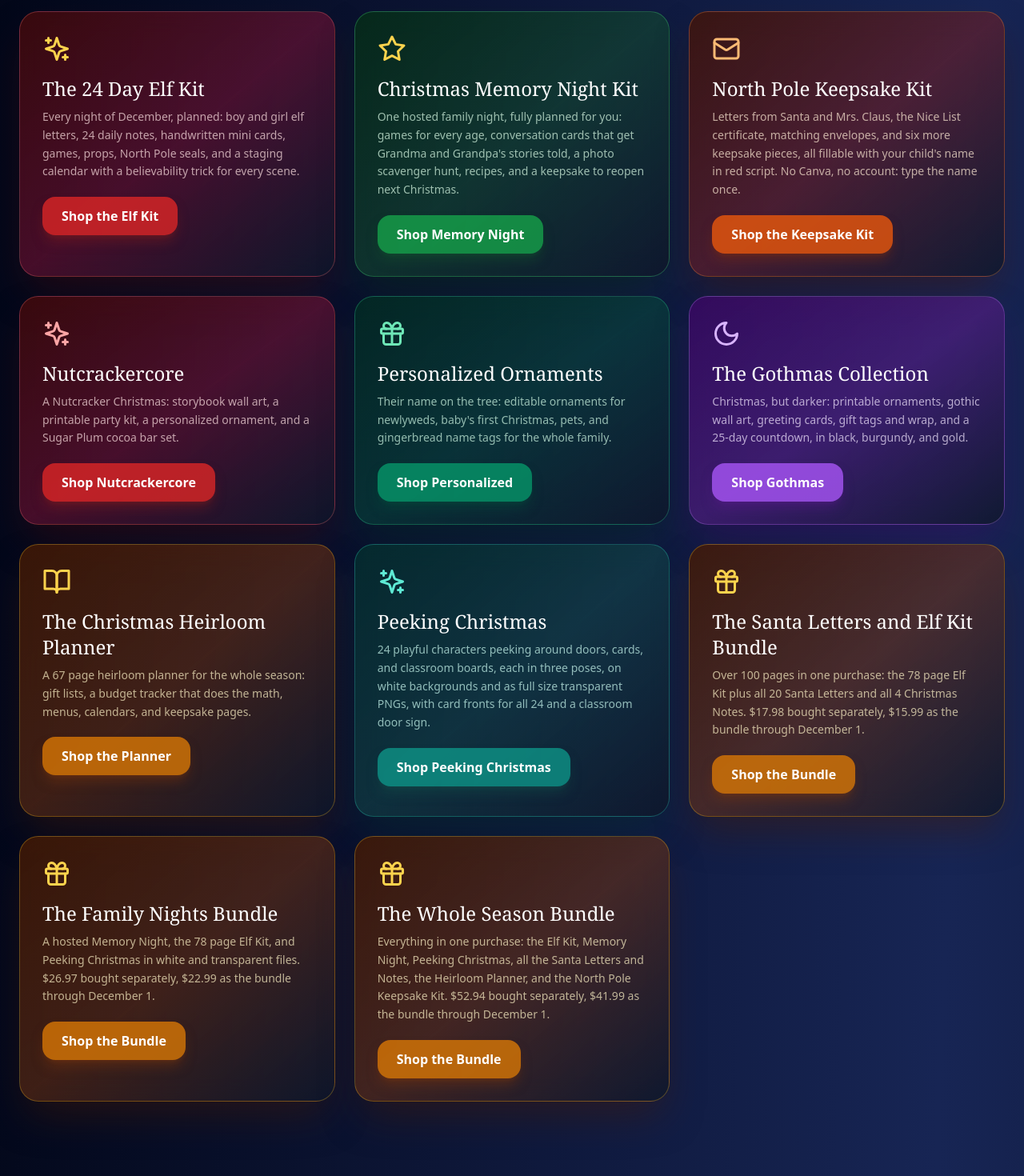
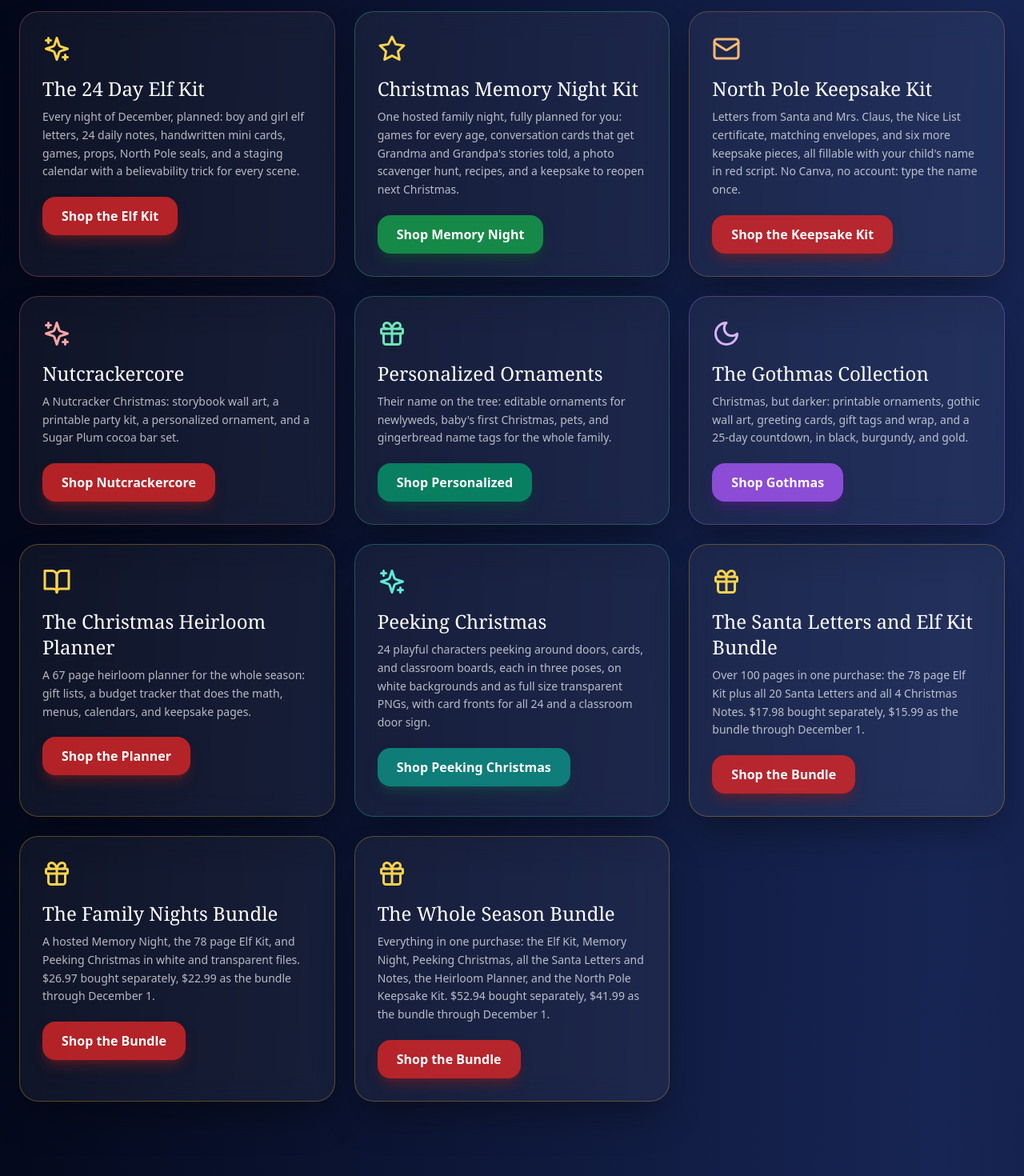
Before and after one commit to JULDDLLC/ChristmasFun.store, a React (Vite) app: page / in a window 1280 px wide. Shown: the part 1060-2530 px from the top of the page at 80% size. Built offline with nearby package versions, Linux system fonts and the light colour scheme; no server answers.

Commit message:
Collections banner: clear glass cards, no colored gradients, no browns; amber/orange buttons to red

```diff
--- a/src/pages/Christmas.tsx
+++ b/src/pages/Christmas.tsx
@@ -1605,11 +1605,11 @@ function ChristmasContent() {
           <div className="grid grid-cols-1 md:grid-cols-2 xl:grid-cols-3 gap-6">
             <a
               href="#elf-kit"
-              className="block rounded-3xl border border-red-400/30 bg-gradient-to-br from-red-950/80 via-rose-900/50 to-slate-900/80 backdrop-blur-xl px-7 py-7 shadow-2xl shadow-red-950/50 hover:border-red-300/60 transition-colors"
+              className="block rounded-3xl border border-red-400/30 bg-white/5 backdrop-blur-xl px-7 py-7 shadow-2xl shadow-black/40 hover:border-red-300/60 transition-colors"
             >
               <Sparkles className="w-9 h-9 text-amber-300 mb-4" />
               <h3 className="text-2xl font-serif text-white mb-2">The 24 Day Elf Kit</h3>
-              <p className="text-red-100/70 text-sm leading-relaxed mb-5">
+              <p className="text-white/70 text-sm leading-relaxed mb-5">
                 Every night of December, planned: boy and girl elf letters, 24 daily notes,
                 handwritten mini cards, games, props, North Pole seals, and a staging calendar
                 with a believability trick for every scene.
@@ -1620,11 +1620,11 @@ function ChristmasContent() {
             </a>
             <a
               href="#memory-night"
-              className="block rounded-3xl border border-green-400/30 bg-gradient-to-br from-green-950/80 via-green-900/50 to-slate-900/80 backdrop-blur-xl px-7 py-7 shadow-2xl shadow-green-950/50 hover:border-green-300/60 transition-colors"
+              className="block rounded-3xl border border-green-400/30 bg-white/5 backdrop-blur-xl px-7 py-7 shadow-2xl shadow-black/40 hover:border-green-300/60 transition-colors"
             >
               <Star className="w-9 h-9 text-amber-300 mb-4" />
               <h3 className="text-2xl font-serif text-white mb-2">Christmas Memory Night Kit</h3>
-              <p className="text-green-100/70 text-sm leading-relaxed mb-5">
+              <p className="text-white/70 text-sm leading-relaxed mb-5">
                 One hosted family night, fully planned for you: games for every age, conversation
                 cards that get Grandma and Grandpa's stories told, a photo scavenger hunt, recipes,
                 and a keepsake to reopen next Christmas.
@@ -1635,26 +1635,26 @@ function ChristmasContent() {
             </a>
             <a
               href="#keepsake-kit"
-              className="block rounded-3xl border border-orange-400/30 bg-gradient-to-br from-orange-950/80 via-red-900/50 to-slate-900/80 backdrop-blur-xl px-7 py-7 shadow-2xl shadow-orange-950/50 hover:border-orange-300/60 transition-colors"
+              className="block rounded-3xl border border-orange-400/30 bg-white/5 backdrop-blur-xl px-7 py-7 shadow-2xl shadow-black/40 hover:border-orange-300/60 transition-colors"
             >
               <Mail className="w-9 h-9 text-orange-300 mb-4" />
               <h3 className="text-2xl font-serif text-white mb-2">North Pole Keepsake Kit</h3>
-              <p className="text-orange-100/70 text-sm leading-relaxed mb-5">
+              <p className="text-white/70 text-sm leading-relaxed mb-5">
                 Letters from Santa and Mrs. Claus, the Nice List certificate, matching envelopes,
                 and six more keepsake pieces, all fillable with your child's name in red script.
                 No Canva, no account: type the name once.
               </p>
-              <span className="inline-block px-6 py-3 rounded-2xl bg-orange-600/80 text-white font-semibold shadow-lg shadow-orange-900/50">
+              <span className="inline-block px-6 py-3 rounded-2xl bg-red-600/80 text-white font-semibold shadow-lg shadow-red-900/50">
                 Shop the Keepsake Kit
               </span>
             </a>
             <a
               href="#nutcrackercore"
-              className="block rounded-3xl border border-red-400/30 bg-gradient-to-br from-red-950/80 via-rose-900/50 to-slate-900/80 backdrop-blur-xl px-7 py-7 shadow-2xl shadow-red-950/50 hover:border-red-300/60 transition-colors"
+              className="block rounded-3xl border border-red-400/30 bg-white/5 backdrop-blur-xl px-7 py-7 shadow-2xl shadow-black/40 hover:border-red-300/60 transition-colors"
             >
               <Sparkles className="w-9 h-9 text-red-300 mb-4" />
               <h3 className="text-2xl font-serif text-white mb-2">Nutcrackercore</h3>
-              <p className="text-red-100/70 text-sm leading-relaxed mb-5">
+              <p className="text-white/70 text-sm leading-relaxed mb-5">
                 A Nutcracker Christmas: storybook wall art, a printable party kit, a
                 personalized ornament, and a Sugar Plum cocoa bar set.
               </p>
@@ -1664,11 +1664,11 @@ function ChristmasContent() {
             </a>
             <a
               href="#personalized"
-              className="block rounded-3xl border border-emerald-400/30 bg-gradient-to-br from-emerald-950/80 via-emerald-900/50 to-slate-900/80 backdrop-blur-xl px-7 py-7 shadow-2xl shadow-emerald-950/50 hover:border-emerald-300/60 transition-colors"
+              className="block rounded-3xl border border-emerald-400/30 bg-white/5 backdrop-blur-xl px-7 py-7 shadow-2xl shadow-black/40 hover:border-emerald-300/60 transition-colors"
             >
               <Gift className="w-9 h-9 text-emerald-300 mb-4" />
               <h3 className="text-2xl font-serif text-white mb-2">Personalized Ornaments</h3>
-              <p className="text-emerald-100/70 text-sm leading-relaxed mb-5">
+              <p className="text-white/70 text-sm leading-relaxed mb-5">
                 Their name on the tree: editable ornaments for newlyweds, baby's first
                 Christmas, pets, and gingerbread name tags for the whole family.
               </p>
@@ -1678,11 +1678,11 @@ function ChristmasContent() {
             </a>
             <a
               href="#gothmas"
-              className="block rounded-3xl border border-purple-400/30 bg-gradient-to-br from-purple-950/80 via-purple-900/60 to-slate-900/80 backdrop-blur-xl px-7 py-7 shadow-2xl shadow-purple-950/50 hover:border-purple-300/60 transition-colors"
+              className="block rounded-3xl border border-purple-400/30 bg-white/5 backdrop-blur-xl px-7 py-7 shadow-2xl shadow-black/40 hover:border-purple-300/60 transition-colors"
             >
               <Moon className="w-9 h-9 text-purple-300 mb-4" />
               <h3 className="text-2xl font-serif text-white mb-2">The Gothmas Collection</h3>
-              <p className="text-purple-100/70 text-sm leading-relaxed mb-5">
+              <p className="text-white/70 text-sm leading-relaxed mb-5">
                 Christmas, but darker: printable ornaments, gothic wall art, greeting cards,
                 gift tags and wrap, and a 25-day countdown, in black, burgundy, and gold.
               </p>
@@ -1692,25 +1692,25 @@ function ChristmasContent() {
             </a>
             <a
               href="#heirloom-planner"
-              className="block rounded-3xl border border-amber-400/30 bg-gradient-to-br from-amber-950/80 via-amber-900/50 to-slate-900/80 backdrop-blur-xl px-7 py-7 shadow-2xl shadow-amber-950/50 hover:border-amber-300/60 transition-colors"
+              className="block rounded-3xl border border-amber-400/30 bg-white/5 backdrop-blur-xl px-7 py-7 shadow-2xl shadow-black/40 hover:border-amber-300/60 transition-colors"
             >
               <BookOpen className="w-9 h-9 text-amber-300 mb-4" />
               <h3 className="text-2xl font-serif text-white mb-2">The Christmas Heirloom Planner</h3>
-              <p className="text-amber-100/70 text-sm leading-relaxed mb-5">
+              <p className="text-white/70 text-sm leading-relaxed mb-5">
                 A 67 page heirloom planner for the whole season: gift lists, a budget tracker
                 that does the math, menus, calendars, and keepsake pages.
               </p>
-              <span className="inline-block px-6 py-3 rounded-2xl bg-amber-600/80 text-white font-semibold shadow-lg shadow-amber-900/50">
+              <span className="inline-block px-6 py-3 rounded-2xl bg-red-600/80 text-white font-semibold shadow-lg shadow-red-900/50">
                 Shop the Planner
               </span>
             </a>
             <a
               href="#peeking-christmas"
-              className="block rounded-3xl border border-teal-400/30 bg-gradient-to-br from-teal-950/80 via-teal-900/50 to-slate-900/80 backdrop-blur-xl px-7 py-7 shadow-2xl shadow-teal-950/50 hover:border-teal-300/60 transition-colors"
+              className="block rounded-3xl border border-teal-400/30 bg-white/5 backdrop-blur-xl px-7 py-7 shadow-2xl shadow-black/40 hover:border-teal-300/60 transition-colors"
             >
               <Sparkles className="w-9 h-9 text-teal-300 mb-4" />
               <h3 className="text-2xl font-serif text-white mb-2">Peeking Christmas</h3>
-              <p className="text-teal-100/70 text-sm leading-relaxed mb-5">
+              <p className="text-white/70 text-sm leading-relaxed mb-5">
                 24 playful characters peeking around doors, cards, and classroom boards, each in
                 three poses, on white backgrounds and as full size transparent PNGs, with card
                 fronts for all 24 and a classroom door sign.
@@ -1721,46 +1721,46 @@ function ChristmasContent() {
             </a>
             <a
               href="#family-bundle"
-              className="block rounded-3xl border border-amber-400/30 bg-gradient-to-br from-amber-950/80 via-amber-900/50 to-slate-900/80 backdrop-blur-xl px-7 py-7 shadow-2xl shadow-amber-950/50 hover:border-amber-300/60 transition-colors"
+              className="block rounded-3xl border border-amber-400/30 bg-white/5 backdrop-blur-xl px-7 py-7 shadow-2xl shadow-black/40 hover:border-amber-300/60 transition-colors"
             >
               <Gift className="w-9 h-9 text-amber-300 mb-4" />
               <h3 className="text-2xl font-serif text-white mb-2">The Santa Letters and Elf Kit Bundle</h3>
-              <p className="text-amber-100/70 text-sm leading-relaxed mb-5">
+              <p className="text-white/70 text-sm leading-relaxed mb-5">
                 Over 100 pages in one purchase: the 78 page Elf Kit plus all 20 Santa Letters
                 and all 4 Christmas Notes. $17.98 bought separately, $15.99 as the bundle
                 through December 1.
               </p>
-              <span className="inline-block px-6 py-3 rounded-2xl bg-amber-600/80 text-white font-semibold shadow-lg shadow-amber-900/50">
+              <span className="inline-block px-6 py-3 rounded-2xl bg-red-600/80 text-white font-semibold shadow-lg shadow-red-900/50">
                 Shop the Bundle
               </span>
             </a>
             <a
               href="#family-bundle-better"
-              className="block rounded-3xl border border-amber-400/30 bg-gradient-to-br from-amber-950/80 via-amber-900/50 to-slate-900/80 backdrop-blur-xl px-7 py-7 shadow-2xl shadow-amber-950/50 hover:border-amber-300/60 transition-colors"
+              className="block rounded-3xl border border-amber-400/30 bg-white/5 backdrop-blur-xl px-7 py-7 shadow-2xl shadow-black/40 hover:border-amber-300/60 transition-colors"
             >
               <Gift className="w-9 h-9 text-amber-300 mb-4" />
               <h3 className="text-2xl font-serif text-white mb-2">The Family Nights Bundle</h3>
-              <p className="text-amber-100/70 text-sm leading-relaxed mb-5">
+              <p className="text-white/70 text-sm leading-relaxed mb-5">
                 A hosted Memory Night, the 78 page Elf Kit, and Peeking Christmas in white
                 and transparent files. $26.97 bought separately, $22.99 as the bundle
                 through December 1.
               </p>
-              <span className="inline-block px-6 py-3 rounded-2xl bg-amber-600/80 text-white font-semibold shadow-lg shadow-amber-900/50">
+              <span className="inline-block px-6 py-3 rounded-2xl bg-red-600/80 text-white font-semibold shadow-lg shadow-red-900/50">
                 Shop the Bundle
               </span>
             </a>
             <a
               href="#family-bundle-best"
-              className="block rounded-3xl border border-amber-400/30 bg-gradient-to-br from-amber-950/80 via-amber-900/50 to-slate-900/80 backdrop-blur-xl px-7 py-7 shadow-2xl shadow-amber-950/50 hover:border-amber-300/60 transition-colors"
+              className="block rounded-3xl border border-amber-400/30 bg-white/5 backdrop-blur-xl px-7 py-7 shadow-2xl shadow-black/40 hover:border-amber-300/60 transition-colors"
             >
               <Gift className="w-9 h-9 text-amber-300 mb-4" />
               <h3 className="text-2xl font-serif text-white mb-2">The Whole Season Bundle</h3>
-              <p className="text-amber-100/70 text-sm leading-relaxed mb-5">
+              <p className="text-white/70 text-sm leading-relaxed mb-5">
                 Everything in one purchase: the Elf Kit, Memory Night, Peeking Christmas,
                 all the Santa Letters and Notes, the Heirloom Planner, and the North Pole
                 Keepsake Kit. $52.94 bought separately, $41.99 as the bundle through December 1.
               </p>
-              <span className="inline-block px-6 py-3 rounded-2xl bg-amber-600/80 text-white font-semibold shadow-lg shadow-amber-900/50">
+              <span className="inline-block px-6 py-3 rounded-2xl bg-red-600/80 text-white font-semibold shadow-lg shadow-red-900/50">
                 Shop the Bundle
               </span>
             </a>
```
